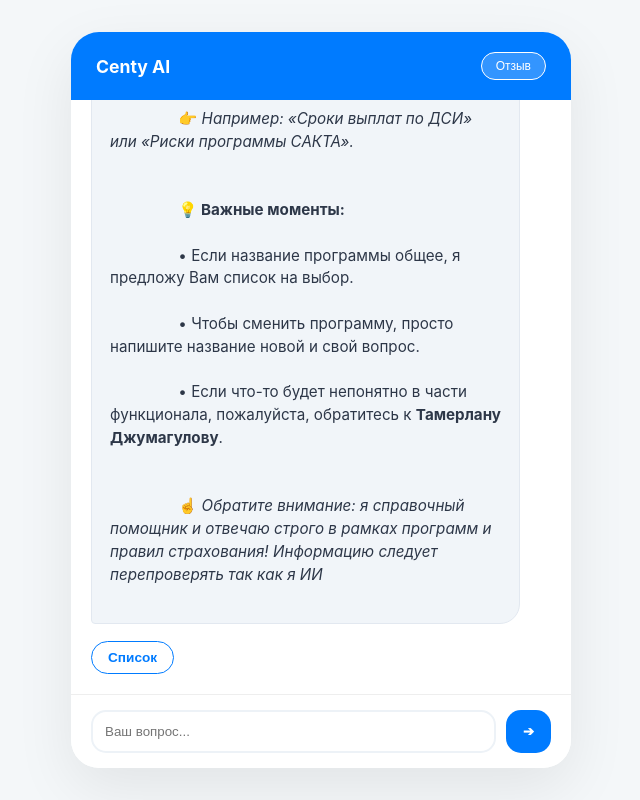
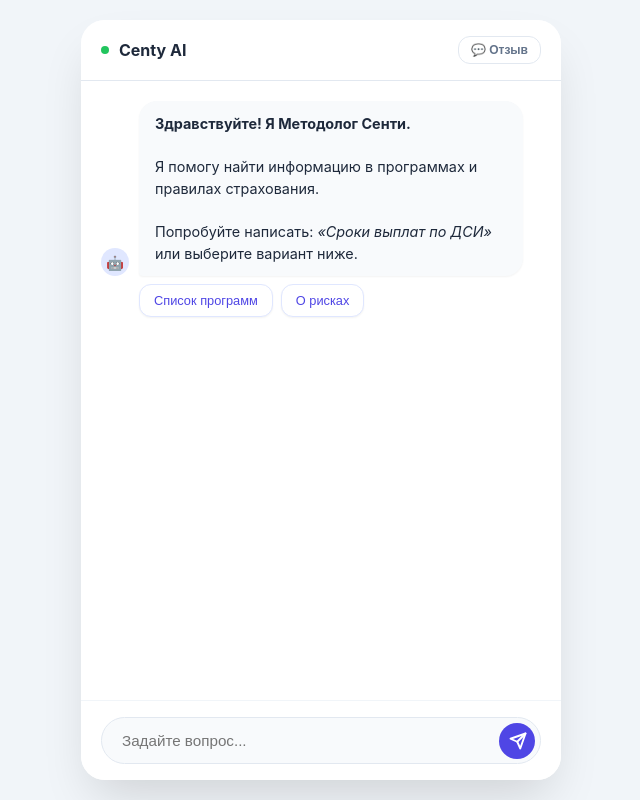
Before and after one commit to Tamerlan12345/dmbpv1, a plain HTML site: page index.html in a window 1280 px wide. Shown: the whole page, without its empty margins (319-959 px from the left). Drawn offline with Linux system fonts and the light colour scheme.

Commit message:
Update index.html

```diff
--- a/index.html
+++ b/index.html
@@ -5,43 +5,218 @@
     <meta name="viewport" content="width=device-width, initial-scale=1.0">
     <title>Centy AI — Методолог</title>
     <style>
-        :root { --blue: #007bff; --bg: #f4f7f9; --text: #2d3748; }
-        body { font-family: 'Inter', system-ui, sans-serif; background: var(--bg); margin: 0; display: flex; justify-content: center; align-items: center; height: 100vh; color: var(--text); }
+        /* Современная палитра */
+        :root {
+            --primary: #4f46e5; /* Индиго */
+            --primary-hover: #4338ca;
+            --bg-body: #f1f5f9; /* Светло-серый фон страницы */
+            --bg-chat: #ffffff;
+            --text-main: #1e293b;
+            --text-sec: #64748b;
+            --msg-bot-bg: #f8fafc;
+            --msg-user-bg: #4f46e5;
+            --border-radius: 16px;
+        }
 
-        /* Главный контейнер (рамка чата) */
-        .chat-container { width: 100%; max-width: 500px; height: 92vh; background: white; border-radius: 28px; box-shadow: 0 20px 60px rgba(0,0,0,0.08); display: flex; flex-direction: column; overflow: hidden; position: relative; }
+        body {
+            font-family: 'Inter', -apple-system, BlinkMacSystemFont, "Segoe UI", Roboto, Helvetica, Arial, sans-serif;
+            background: var(--bg-body);
+            margin: 0;
+            display: flex;
+            justify-content: center;
+            align-items: center;
+            height: 100vh;
+            color: var(--text-main);
+        }
+
+        /* Основной контейнер */
+        .chat-container {
+            width: 100%;
+            max-width: 480px; /* Чуть уже для компактности */
+            height: 95vh; /* Максимум высоты */
+            background: var(--bg-chat);
+            border-radius: 24px;
+            box-shadow: 0 25px 50px -12px rgba(0, 0, 0, 0.15);
+            display: flex;
+            flex-direction: column;
+            overflow: hidden;
+            position: relative;
+        }
 
         /* Шапка */
-        .header { background: var(--blue); color: white; padding: 20px 25px; display: flex; justify-content: space-between; align-items: center; }
-        .header h1 { font-size: 1.1rem; margin: 0; font-weight: 700; }
+        .header {
+            background: #ffffff;
+            padding: 16px 20px;
+            display: flex;
+            justify-content: space-between;
+            align-items: center;
+            border-bottom: 1px solid #e2e8f0;
+            z-index: 10;
+        }
 
-        /* Кнопка отзыва в шапке */
-        .f-btn { background: rgba(255,255,255,0.2); border: 1px solid white; color: white; padding: 6px 14px; border-radius: 20px; cursor: pointer; font-size: 0.75em; transition: 0.2s; }
-        .f-btn:hover { background: white; color: var(--blue); }
+        .header-title {
+            display: flex;
+            align-items: center;
+            gap: 10px;
+        }
 
-        /* Область переписки */
-        #chat-box { flex-grow: 1; padding: 20px; overflow-y: auto; display: flex; flex-direction: column; gap: 12px; }
+        .header h1 {
+            font-size: 1rem;
+            margin: 0;
+            font-weight: 700;
+            color: var(--text-main);
+        }
 
-        /* Сообщения */
-        .msg { padding: 14px 18px; border-radius: 20px; max-width: 85%; font-size: 0.95rem; line-height: 1.5; white-space: pre-wrap; animation: slideUp 0.3s ease; }
-        .u-msg { background: var(--blue); color: white; align-self: flex-end; border-bottom-right-radius: 4px; }
-        .b-msg { background: #f1f5f9; align-self: flex-start; border-bottom-left-radius: 4px; border: 1px solid #e2e8f0; }
+        .status-dot {
+            width: 8px; height: 8px; background: #22c55e; border-radius: 50%;
+        }
 
-        /* Кнопки вариантов ответа */
-        .opt-box { display: flex; flex-wrap: wrap; gap: 8px; margin-top: 5px; }
-        .opt-btn { background: white; color: var(--blue); border: 1.5px solid var(--blue); padding: 8px 16px; border-radius: 18px; cursor: pointer; font-size: 0.85rem; font-weight: 600; }
+        /* Кнопка отзыва (компактная) */
+        .f-btn {
+            background: transparent;
+            border: 1px solid #e2e8f0;
+            color: var(--text-sec);
+            padding: 6px 12px;
+            border-radius: 12px;
+            cursor: pointer;
+            font-size: 0.75rem;
+            font-weight: 600;
+            transition: 0.2s;
+        }
+        .f-btn:hover { background: #f8fafc; color: var(--primary); border-color: var(--primary); }
 
-        /* Форма ввода */
-        #form { display: flex; padding: 15px 20px; background: white; border-top: 1px solid #eee; gap: 10px; }
-        #input { flex-grow: 1; border: 2px solid #edf2f7; border-radius: 15px; padding: 12px; outline: none; }
-        #btn { background: var(--blue); color: white; border: none; border-radius: 15px; width: 45px; cursor: pointer; font-weight: bold; }
+        /* Область чата */
+        #chat-box {
+            flex-grow: 1;
+            padding: 20px;
+            overflow-y: auto;
+            display: flex;
+            flex-direction: column;
+            gap: 16px;
+            scroll-behavior: smooth;
+        }
 
-        /* Модальное окно отзыва */
-        #f-overlay { display: none; position: absolute; inset: 0; background: rgba(0,0,0,0.6); z-index: 1000; justify-content: center; align-items: center; backdrop-filter: blur(4px); }
-        .f-card { background: white; padding: 30px; border-radius: 24px; width: 80%; text-align: center; }
-        textarea { width: 100%; height: 90px; margin: 15px 0; border: 1px solid #ddd; border-radius: 12px; padding: 10px; box-sizing: border-box; }
+        /* Кастомный скроллбар */
+        #chat-box::-webkit-scrollbar { width: 6px; }
+        #chat-box::-webkit-scrollbar-track { background: transparent; }
+        #chat-box::-webkit-scrollbar-thumb { background: #cbd5e1; border-radius: 3px; }
 
-        @keyframes slideUp { from { opacity: 0; transform: translateY(10px); } to { opacity: 1; transform: translateY(0); } }
+        /* Группировка сообщений (аватар + текст) */
+        .msg-row {
+            display: flex;
+            gap: 10px;
+            align-items: flex-end;
+            animation: fadeIn 0.3s ease;
+        }
+        .msg-row.user { justify-content: flex-end; }
+
+        /* Аватарки */
+        .avatar {
+            width: 28px; height: 28px;
+            border-radius: 50%;
+            display: flex; align-items: center; justify-content: center;
+            font-size: 14px;
+            flex-shrink: 0;
+        }
+        .bot-avi { background: #e0e7ff; color: var(--primary); }
+        .user-avi { background: #e2e8f0; color: #64748b; display: none; } /* Скрываем аватар юзера для чистоты, или можно включить */
+
+        /* Пузыри сообщений */
+        .msg {
+            padding: 12px 16px;
+            border-radius: 18px;
+            max-width: 80%;
+            font-size: 0.9rem;
+            line-height: 1.5;
+            position: relative;
+            box-shadow: 0 1px 2px rgba(0,0,0,0.05);
+        }
+
+        .b-msg {
+            background: var(--msg-bot-bg);
+            color: var(--text-main);
+            border-bottom-left-radius: 4px;
+        }
+
+        .u-msg {
+            background: var(--primary);
+            color: white;
+            border-bottom-right-radius: 4px;
+            box-shadow: 0 4px 12px rgba(79, 70, 229, 0.2);
+        }
+
+        /* Опции (кнопки) */
+        .opt-box { display: flex; flex-wrap: wrap; gap: 8px; margin-left: 38px; margin-top: -8px; }
+        .opt-btn {
+            background: white;
+            color: var(--primary);
+            border: 1px solid #e0e7ff;
+            padding: 8px 14px;
+            border-radius: 12px;
+            cursor: pointer;
+            font-size: 0.8rem;
+            font-weight: 500;
+            transition: 0.2s;
+            box-shadow: 0 1px 2px rgba(0,0,0,0.05);
+        }
+        .opt-btn:hover { background: #e0e7ff; transform: translateY(-1px); }
+
+        /* Область ввода (Footer) */
+        .input-area {
+            padding: 16px 20px;
+            background: white;
+            border-top: 1px solid #f1f5f9;
+        }
+
+        #form {
+            display: flex;
+            position: relative;
+            align-items: center;
+        }
+
+        #input {
+            width: 100%;
+            background: #f8fafc;
+            border: 1px solid #e2e8f0;
+            border-radius: 24px;
+            padding: 14px 50px 14px 20px; /* Место справа для кнопки */
+            outline: none;
+            font-size: 0.95rem;
+            transition: 0.2s;
+            color: var(--text-main);
+        }
+        #input:focus { border-color: var(--primary); background: white; box-shadow: 0 0 0 3px rgba(79, 70, 229, 0.1); }
+
+        #btn {
+            position: absolute;
+            right: 6px;
+            background: var(--primary);
+            color: white;
+            border: none;
+            border-radius: 50%;
+            width: 36px; height: 36px;
+            cursor: pointer;
+            display: flex; align-items: center; justify-content: center;
+            transition: 0.2s;
+        }
+        #btn:hover { background: var(--primary-hover); transform: scale(1.05); }
+
+        /* Модальное окно */
+        #f-overlay { display: none; position: absolute; inset: 0; background: rgba(255,255,255,0.8); z-index: 1000; justify-content: center; align-items: center; backdrop-filter: blur(5px); animation: fadeIn 0.2s; }
+        .f-card { background: white; padding: 25px; border-radius: 24px; width: 85%; max-width: 320px; text-align: center; box-shadow: 0 20px 40px rgba(0,0,0,0.1); border: 1px solid #f1f5f9; }
+        .f-card h3 { margin-top: 0; color: var(--text-main); }
+        textarea { width: 100%; height: 80px; margin: 15px 0; border: 1px solid #e2e8f0; border-radius: 12px; padding: 12px; font-family: inherit; resize: none; background: #f8fafc; }
+        textarea:focus { outline: none; border-color: var(--primary); background: white; }
+
+        .action-btn { width: 100%; padding: 12px; border: none; border-radius: 12px; font-weight: 600; cursor: pointer; margin-top: 8px; transition: 0.2s; }
+        .btn-send { background: var(--primary); color: white; }
+        .btn-close { background: transparent; color: var(--text-sec); }
+        .btn-close:hover { color: var(--text-main); }
+
+        @keyframes fadeIn { from { opacity: 0; transform: translateY(5px); } to { opacity: 1; transform: translateY(0); } }
+
+        /* Иконка SVG для кнопки отправки */
+        .icon-send { width: 18px; height: 18px; fill: none; stroke: currentColor; stroke-width: 2.5; stroke-linecap: round; stroke-linejoin: round; margin-left: 2px; }
     </style>
 </head>
 <body>
@@ -49,76 +224,100 @@
     <div class="chat-container">
 
         <div class="header">
-            <h1>Centy AI</h1>
-            <button class="f-btn" onclick="toggleF(true)">Отзыв</button>
+            <div class="header-title">
+                <div class="status-dot"></div>
+                <h1>Centy AI</h1>
+            </div>
+            <button class="f-btn" onclick="toggleF(true)">💬 Отзыв</button>
         </div>
 
         <div id="chat-box">
-            <div class="msg b-msg">
-                💼 <b>Здравствуйте! Я Ваш персональный Методолог Сенти.</b><br><br>
-                Я помогу найти точную информацию в программах и правилах страхования.<br><br>
-                <b>Как со мной работать:</b><br>
-                Нажмите кнопку «Список» ниже или просто напишите мне сообщение. Вы можете ввести только название программы, а можете сразу написать <b>название + Ваш вопрос</b>.<br>
-                👉 <i>Например: «Сроки выплат по ДСИ» или «Риски программы САКТА».</i><br><br>
-                <b>💡 Важные моменты:</b><br>
-                • Если название программы общее, я предложу Вам список на выбор.<br>
-                • Чтобы сменить программу, просто напишите название новой и свой вопрос.<br>
-                • Если что-то будет непонятно в части функционала, пожалуйста, обратитесь к <b>Тамерлану Джумагулову</b>.<br><br>
-                ☝️ <i>Обратите внимание: я справочный помощник и отвечаю строго в рамках программ и правил страхования! Информацию следует перепроверять так как я ИИ</i>
+            <div class="msg-row">
+                <div class="avatar bot-avi">🤖</div>
+                <div class="msg b-msg">
+                    <b>Здравствуйте! Я Методолог Сенти.</b><br><br>
+                    Я помогу найти информацию в программах и правилах страхования.<br><br>
+                    Попробуйте написать: <i>«Сроки выплат по ДСИ»</i> или выберите вариант ниже.
+                </div>
             </div>
         </div>
 
-        <form id="form">
-            <input id="input" placeholder="Ваш вопрос..." autocomplete="off">
-            <button type="submit" id="btn">➔</button>
-        </form>
+        <div class="input-area">
+            <form id="form">
+                <input id="input" placeholder="Задайте вопрос..." autocomplete="off">
+                <button type="submit" id="btn">
+                    <svg class="icon-send" viewBox="0 0 24 24"><line x1="22" y1="2" x2="11" y2="13"></line><polygon points="22 2 15 22 11 13 2 9 22 2"></polygon></svg>
+                </button>
+            </form>
+        </div>
 
         <div id="f-overlay">
             <div class="f-card">
                 <h3>Ваш отзыв</h3>
-                <select id="f-r" style="width:100%; padding:10px; margin-bottom:10px;">
-                    <option value="5">⭐⭐⭐⭐⭐</option>
-                    <option value="4">⭐⭐⭐⭐</option>
-                    <option value="3">⭐⭐⭐</option>
+                <select id="f-r" style="width:100%; padding:10px; margin-bottom:10px; border-radius:12px; border:1px solid #e2e8f0; background:white;">
+                    <option value="5">⭐⭐⭐⭐⭐ Отлично</option>
+                    <option value="4">⭐⭐⭐⭐ Хорошо</option>
+                    <option value="3">⭐⭐⭐ Нормально</option>
                 </select>
-                <textarea id="f-m" placeholder="Предложения..."></textarea>
-                <button onclick="sendF()" style="background:#28a745; color:white; padding:12px; width:100%; border:none; border-radius:12px; font-weight:600;">Отправить</button>
-                <button onclick="toggleF(false)" style="background:none; border:none; margin-top:10px; cursor:pointer; color:#666;">Закрыть</button>
+                <textarea id="f-m" placeholder="Что можно улучшить?"></textarea>
+                <button onclick="sendF()" class="action-btn btn-send">Отправить</button>
+                <button onclick="toggleF(false)" class="action-btn btn-close">Закрыть</button>
             </div>
         </div>
 
-    </div> <script>
+    </div>
+
+    <script>
         const url = 'https://rag-cic-production.up.railway.app';
         const uid = 'u_' + Math.random().toString(36).substr(7);
         const box = document.getElementById('chat-box');
 
-        // Рендеринг жирного шрифта при загрузке страницы
         window.onload = () => {
-            const m = box.querySelector('.b-msg');
-            m.innerHTML = m.innerHTML.replace(/\*\*(.*?)\*\*/g, '<b>$1</b>');
-            renderOptions(["Список"]);
+            renderOptions(["Список программ", "О рисках"]);
         };
 
         async function send(m) {
             if (!m) return;
+            // Добавляем сообщение юзера
             add(m, 'u');
+
+            // Убираем старые кнопки
             document.querySelectorAll('.opt-box').forEach(el => el.remove());
-            const loader = add('🔍 Ищу в правилах...', 'b');
+
+            // Лоадер
+            const loaderRow = document.createElement('div');
+            loaderRow.className = 'msg-row';
+            loaderRow.innerHTML = `<div class="avatar bot-avi">🤖</div><div class="msg b-msg">Wait...</div>`;
+            box.appendChild(loaderRow);
+            box.scrollTop = box.scrollHeight;
+
             try {
                 const r = await fetch(`${url}/webhook`, { method: 'POST', headers: { 'Content-Type': 'application/json' }, body: JSON.stringify({ message: m, user_id: uid }) });
                 const d = await r.json();
-                loader.remove();
+
+                loaderRow.remove(); // Удаляем лоадер
                 add(d.reply, 'b');
                 if (d.options) renderOptions(d.options);
-            } catch (e) { loader.textContent = 'Ошибка связи.'; }
+            } catch (e) {
+                loaderRow.querySelector('.msg').textContent = 'Ошибка связи.';
+            }
         }
 
         function add(t, s) {
-            const d = document.createElement('div'); d.className = `msg ${s}-msg`;
-            d.innerHTML = t.replace(/\*\*(.*?)\*\*/g, '<b>$1</b>');
-            box.appendChild(d);
+            const row = document.createElement('div');
+            // Определяем класс для строки (справа или слева)
+            row.className = `msg-row ${s === 'u' ? 'user' : ''}`;
+
+            // Аватарка (только для бота, чтобы не перегружать)
+            const avi = s === 'u' ? '' : '<div class="avatar bot-avi">🤖</div>';
+
+            const msgContent = t.replace(/\*\*(.*?)\*\*/g, '<b>$1</b>');
+
+            row.innerHTML = `${avi}<div class="msg ${s}-msg">${msgContent}</div>`;
+
+            box.appendChild(row);
             box.scrollTop = box.scrollHeight;
-            return d;
+            return row;
         }
 
         function renderOptions(os) {
@@ -141,13 +340,16 @@
             i.value = '';
         };
 
-        // Функции обратной связи
         function toggleF(s) { document.getElementById('f-overlay').style.display = s ? 'flex' : 'none'; }
 
         async function sendF() {
+            const btn = document.querySelector('.btn-send');
+            const originalText = btn.textContent;
+            btn.textContent = '...';
             await fetch(`${url}/feedback`, { method: 'POST', headers: { 'Content-Type': 'application/json' }, body: JSON.stringify({ user_id: uid, message: document.getElementById('f-m').value, rating: document.getElementById('f-r').value }) });
-            alert('Спасибо!');
+            alert('Спасибо за отзыв!');
             toggleF(false);
+            btn.textContent = originalText;
         }
     </script>
 </body>
```
